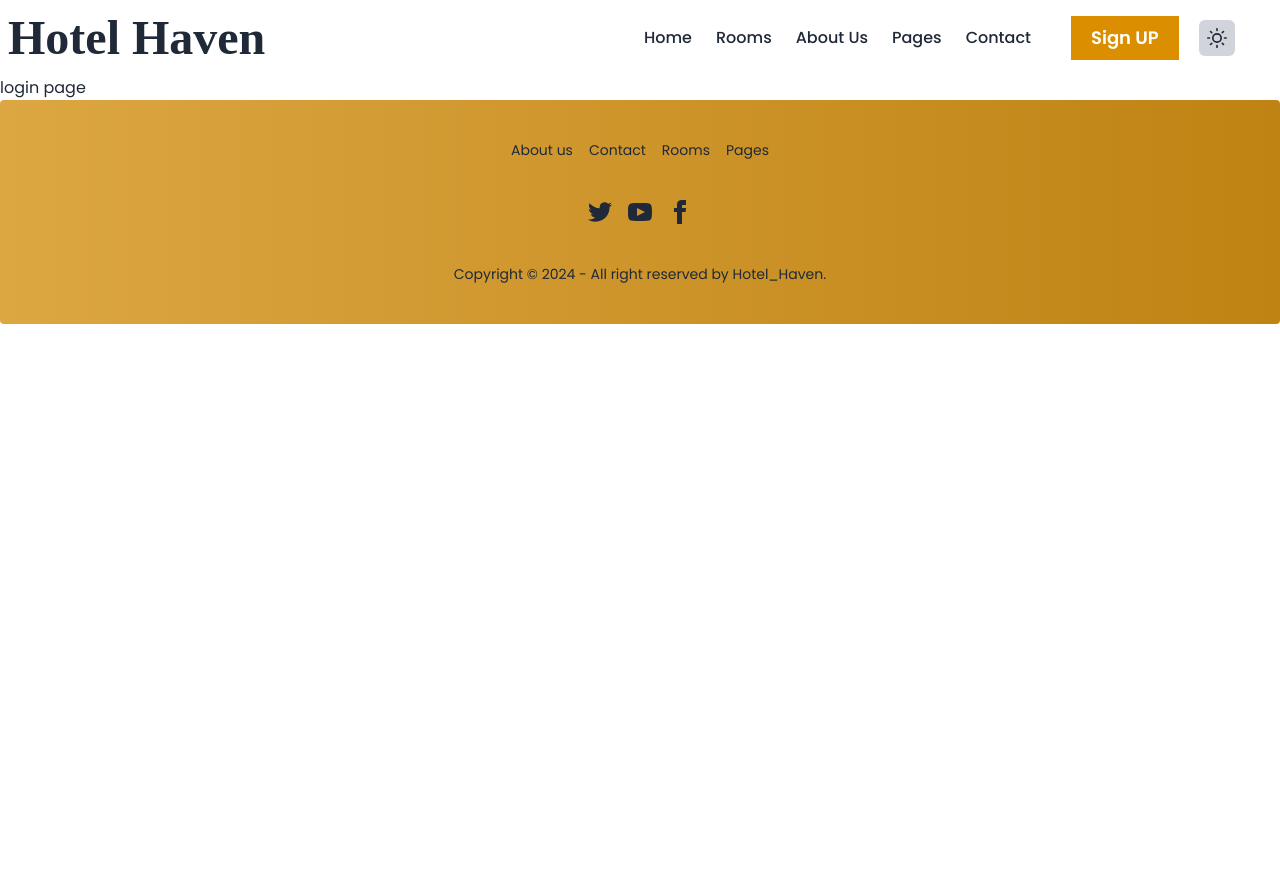
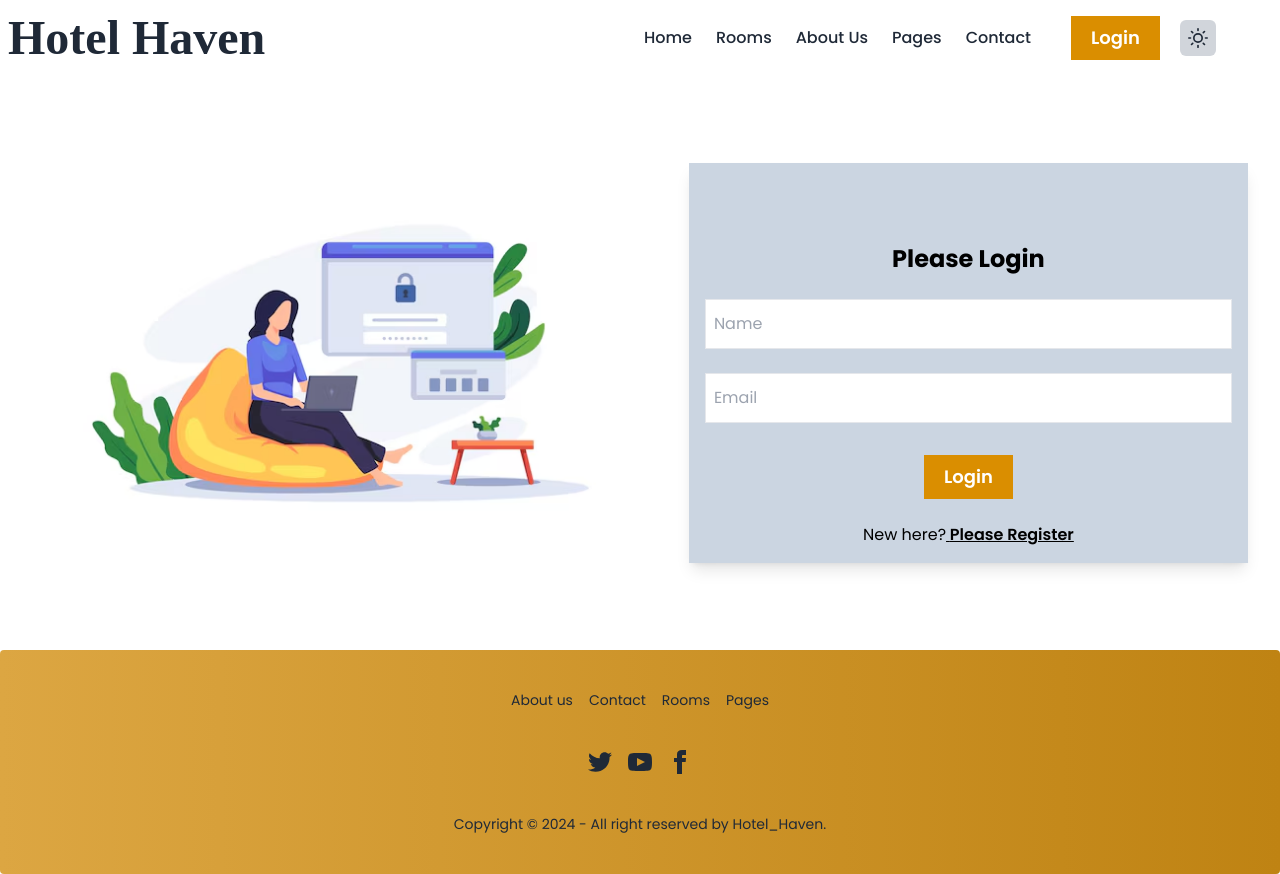
Before and after one commit to Sohan1928/Hotel-Haven, a React (Vite) app: page /login in a window 1280 px wide. Before the commit the page ends 800 px from the top, so only its background shows below. Built offline with nearby package versions, Linux system fonts and the light colour scheme; a web font is replaced by a local one.

Commit message:
login page and signIn page design complete without firebase authentication

```diff
--- a/package.json
+++ b/package.json
@@ -10,6 +10,7 @@
     "preview": "vite preview"
   },
   "dependencies": {
+    "firebase": "^10.13.1",
     "google-map-react": "^2.2.1",
     "localforage": "^1.10.0",
     "match-sorter": "^6.3.4",
@@ -18,6 +19,8 @@
     "react-helmet-async": "^2.0.5",
     "react-icons": "^5.3.0",
     "react-router-dom": "^6.26.1",
+    "react-simple-typewriter": "^5.0.1",
+    "react-ts-typewriter": "^0.1.8-b",
     "sort-by": "^1.2.0",
     "sweetalert2": "^11.12.4",
     "swiper": "^11.1.10"
--- /dev/null
+++ b/src/Firebase/firebase.config.js
@@ -0,0 +1,20 @@
+// Import the functions you need from the SDKs you need
+import { initializeApp } from "firebase/app";
+import { getAuth } from "firebase/auth";
+// TODO: Add SDKs for Firebase products that you want to use
+// https://firebase.google.com/docs/web/setup#available-libraries
+
+// Your web app's Firebase configuration
+const firebaseConfig = {
+  apiKey: "AIzaSyA1w0PTRICjckBDUtHCBEcIs6e1D_IvPP0",
+  authDomain: "hotel-haven-9f393.firebaseapp.com",
+  projectId: "hotel-haven-9f393",
+  storageBucket: "hotel-haven-9f393.appspot.com",
+  messagingSenderId: "449792404792",
+  appId: "1:449792404792:web:44e0203eda542837db65cd",
+};
+
+// Initialize Firebase
+const app = initializeApp(firebaseConfig);
+const auth = getAuth(app);
+export default auth;
--- a/src/pages/Contact/Contact.jsx
+++ b/src/pages/Contact/Contact.jsx
@@ -54,6 +54,7 @@ const Contact = () => {
                 name="email"
                 id=""
                 placeholder="Email"
+                required
               />
             </div>
             <div className="mt-6">
--- a/src/shared/Login/Login.jsx
+++ b/src/shared/Login/Login.jsx
@@ -1,9 +1,62 @@
 import React from "react";
+import loginImg from "../../assets/loginImg.avif";
+import { Link } from "react-router-dom";
+import { Helmet } from "react-helmet-async";
 
 const Login = () => {
+  const handleLogin = (e) => {
+    e.preventDefault();
+    const name = e.target.name.value;
+    const email = e.target.email.value;
+    console.log("login user", name, email);
+  };
+
   return (
-    <div>
-      <h2>login page</h2>
+    <div className="my-10 mx-8 md:flex items-center">
+      <Helmet>
+        <title>Hotel_Haven | Login</title>
+      </Helmet>
+      <div>
+        <img src={loginImg} alt="" />
+      </div>
+
+      <form onSubmit={handleLogin} className="md:w-1/2">
+        <div className="flex flex-col gap-2 md:gap-6 py-4 md:ml-10  items-center bg-slate-300 shadow-lg p-4 pt-8 md:pt-20">
+          <h2 className="text-2xl font-bold text-center text-black">
+            Please Login
+          </h2>
+          <input
+            className="px-2 py-3 border mb-4 md:mb-0 w-full text-black"
+            type="text"
+            name="name"
+            id=""
+            placeholder="Name"
+            required
+          />
+          <input
+            className="px-2 py-3 border mb-4 md:mb-0 w-full text-black"
+            type="email"
+            name="email"
+            id=""
+            placeholder="Email"
+            required
+          />
+          <input
+            className="px-5 py-2 bg-[#da8e00] text-white text-lg cursor-pointer hover:bg-transparent hover:text-black hover:border hover:border-[#da8e00] transition duration-0 hover:duration-300 font-semibold mt-2"
+            type="submit"
+            value="Login"
+          />
+          <div>
+            <h2 className="text-center text-black">
+              New here?
+              <Link to="/signUp" className="underline font-semibold">
+                {" "}
+                Please Register
+              </Link>
+            </h2>
+          </div>
+        </div>
+      </form>
     </div>
   );
 };
--- a/src/shared/Navbar/Navbar.jsx
+++ b/src/shared/Navbar/Navbar.jsx
@@ -37,7 +37,7 @@ const Navbar = () => {
           </div>
           <ul
             tabIndex={0}
-            className="menu menu-sm dropdown-content bg-yellow-50 z-[1] mt-3 w-36 p-2 shadow"
+            className="menu menu-sm dropdown-content text-black bg-yellow-50 z-[1] mt-3 w-36 p-2 shadow"
           >
             {NavLinks}
             <div className="mt-3 mb-3">
--- a/src/shared/Navbar/NavbarBtn.jsx
+++ b/src/shared/Navbar/NavbarBtn.jsx
@@ -4,9 +4,9 @@ import { Link } from "react-router-dom";
 const NavbarBtn = () => {
   return (
     <div>
-      <Link to="/signUp">
+      <Link to="/login">
         <button className="px-5 py-2 bg-[#da8e00] text-white text-lg font-semibold">
-          Sign UP
+          Login
         </button>
       </Link>
     </div>
--- a/src/shared/SignUp/SignUp.jsx
+++ b/src/shared/SignUp/SignUp.jsx
@@ -1,10 +1,71 @@
 import React from "react";
 import loginImg from "../../assets/loginImg.avif";
+import { Link } from "react-router-dom";
+import { Helmet } from "react-helmet-async";
 
 const SignUp = () => {
+  const handleSignUp = (e) => {
+    e.preventDefault();
+    const name = e.target.name.value;
+    const userName = e.target.userName.value;
+    const email = e.target.email.value;
+    console.log("user created successfully", name, userName, email);
+  };
+
   return (
-    <div>
-      <img src={loginImg} alt="" />
+    <div className="my-10 mx-8 md:flex items-center">
+      <Helmet>
+        <title>Hotel_Haven | SignUp</title>
+      </Helmet>
+      <div>
+        <img src={loginImg} alt="" />
+      </div>
+
+      <form onSubmit={handleSignUp} className="md:w-1/2">
+        <div className="flex flex-col gap-2 md:gap-6 py-4 md:ml-10  items-center bg-slate-300 shadow-lg p-4 pt-8 md:pt-20">
+          <h2 className="text-2xl font-bold text-center text-black">
+            Register for an account
+          </h2>
+          <input
+            className="px-2 py-3 border mb-4 md:mb-0 w-full text-black"
+            type="text"
+            name="name"
+            id=""
+            placeholder="Name"
+            required
+          />
+          <input
+            className="px-2 py-3 border mb-4 md:mb-0 w-full text-black"
+            type="text"
+            name="userName"
+            id=""
+            placeholder="User Name"
+            required
+          />
+          <input
+            className="px-2 py-3 border mb-4 md:mb-0 w-full text-black"
+            type="email"
+            name="email"
+            id=""
+            placeholder="Email"
+            required
+          />
+          <input
+            className="px-5 py-2 bg-[#da8e00] text-white text-lg cursor-pointer hover:bg-transparent hover:text-black hover:border hover:border-[#da8e00] transition duration-0 hover:duration-300 font-semibold mt-2"
+            type="submit"
+            value="SignUp"
+          />
+          <div>
+            <h2 className="text-center text-black">
+              Already have an account?
+              <Link to="/login" className="underline font-semibold">
+                {" "}
+                Please Login
+              </Link>
+            </h2>
+          </div>
+        </div>
+      </form>
     </div>
   );
 };
```
Also changed, not shown: 1 other file (tests, documents, lock files or other folders).
